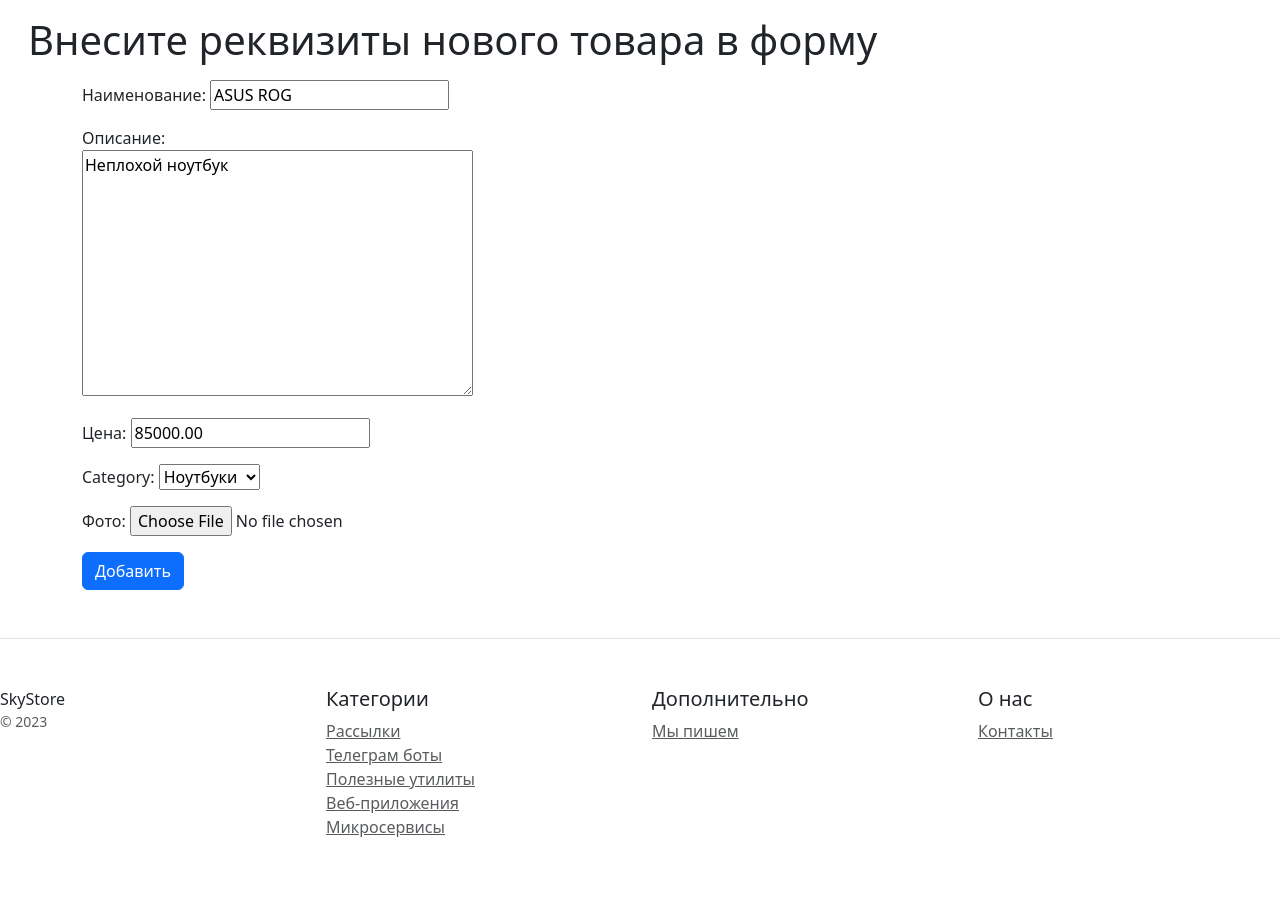
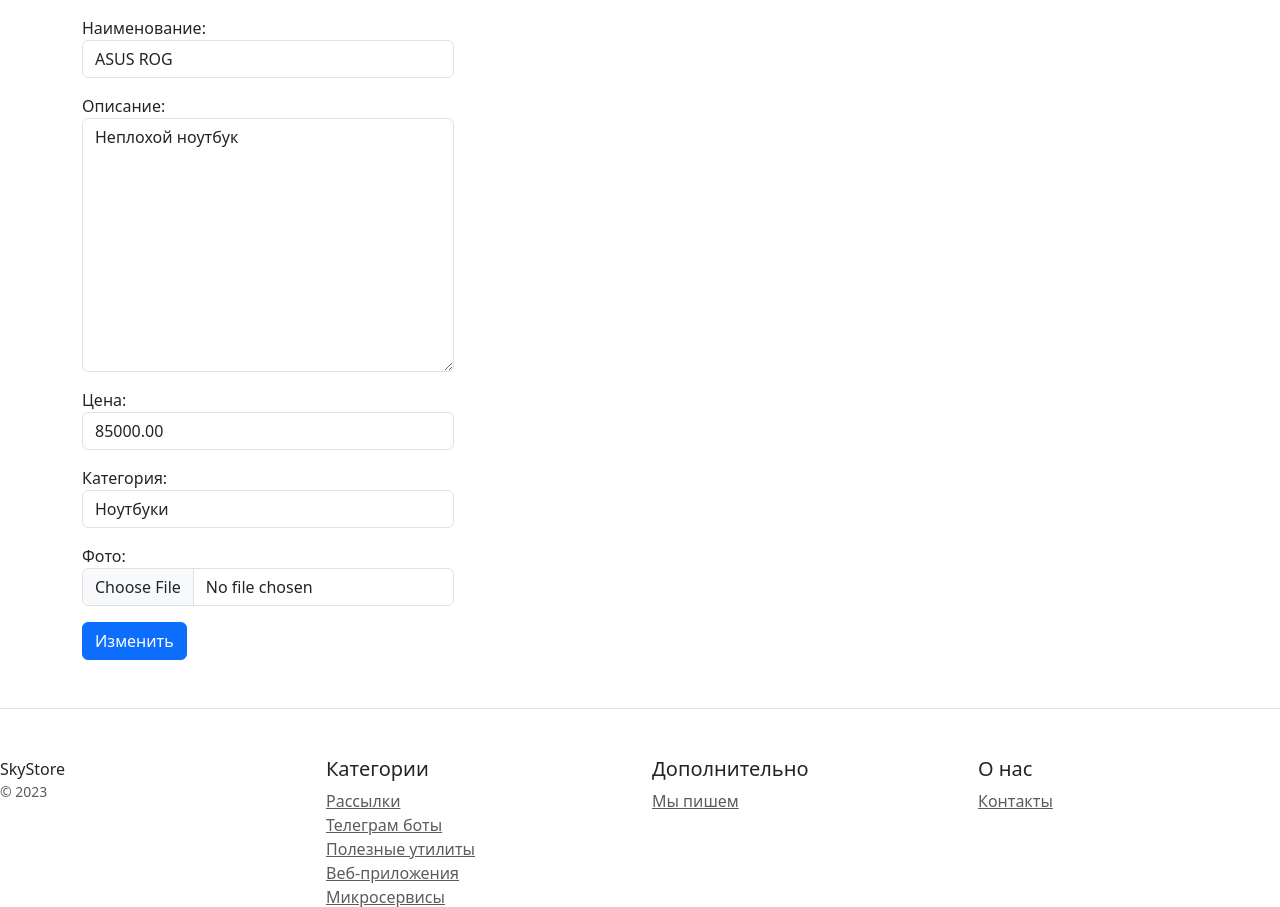
Before and after one commit to DenisTernovoy/DjangoProject, a Django app: page /product_detail/4/update in a window 1280 px wide. Shown: the part 73-980 px from the top of the page. Before the commit the page ends 910 px from the top, so only its background shows below. Run offline with Django 5.2, Linux system fonts and the light colour scheme; data comes from the database, SQL or seed files in the repository; some libraries are stand-ins or nearby versions.

Commit message:
Task 3 completed

```diff
--- a/catalog/forms.py
+++ b/catalog/forms.py
@@ -3,7 +3,28 @@ from catalog.models import Product
 from django.forms import ValidationError
 
 
-class ProductForm(forms.ModelForm):
+class StyleFormMixin:
+    def __init__(self, *args, **kwargs):
+        super().__init__(*args, **kwargs)
+
+        self.instance_data = kwargs.get("instance")
+
+        for field_name, field in self.fields.items():
+            if isinstance(field, forms.CheckboxInput):
+                field.widget.attrs.update(
+                    {
+                        "class": "form-check",
+                    }
+                )
+            else:
+                field.widget.attrs.update(
+                    {
+                        "class": "form-control",
+                    }
+                )
+
+
+class ProductForm(StyleFormMixin, forms.ModelForm):
 
     EXCLUDE_WORDS = [
         "казино",
@@ -31,7 +52,14 @@ class ProductForm(forms.ModelForm):
                 )
 
         if Product.objects.filter(name=name).exists():
-            raise ValidationError("Продукт с таким наименованием уже существует")
+            if self.instance_data is not None:
+                name_base = self.instance_data.name
+                if name_base != name:
+                    raise ValidationError(
+                        "Продукт с таким наименованием уже существует"
+                    )
+            else:
+                raise ValidationError("Продукт с таким наименованием уже существует")
 
         return name
 
--- a/catalog/models.py
+++ b/catalog/models.py
@@ -42,7 +42,10 @@ class Product(models.Model):
         upload_to="catalog/photo", verbose_name="Фото", null=True, blank=True
     )
     category = models.ForeignKey(
-        Category, on_delete=models.CASCADE, related_name="products"
+        Category,
+        on_delete=models.CASCADE,
+        related_name="products",
+        verbose_name="Категория",
     )
     price = models.DecimalField(max_digits=10, decimal_places=2, verbose_name="Цена")
     created_at = models.DateTimeField(auto_now_add=True, verbose_name="Дата создания")
--- a/catalog/templates/catalog/product_form.html
+++ b/catalog/templates/catalog/product_form.html
@@ -3,43 +3,15 @@
 {% block title %}Добавление товара{% endblock %}
 {% block content %}
 
-<div class="container m-3">
-    {% if existing == True %}<h1>Товар уже существует в базе</h1>
-    {% elif existing == False %}<h1>Товар успешно добавлен в базу</h1>
-    {% else %} <h1>Внесите реквизиты нового товара в форму</h1>
-    {% endif %}
-</div>
-
 <div class="container">
     <form method="post" class="col-4" enctype="multipart/form-data">
         {% csrf_token %}
         {{ form.as_p }}
-
-<!--        <div class="mb-3">-->
-<!--            <label for="name" class="form-label">Наименование</label>-->
-<!--            <input type="text" class="form-control" id="name" name="name">-->
-<!--        </div>-->
-<!--        <div class="mb-3">-->
-<!--            <label for="textarea" class="form-label">Описание</label>-->
-<!--            <textarea class="form-control" name="textarea" id="textarea"></textarea>-->
-<!--        </div>-->
-<!--        <div class="mb-3">-->
-<!--            <label for="disabledSelect" class="form-label">Категория товара</label>-->
-<!--            <select id="disabledSelect" class="form-select" name="category">-->
-<!--                {% for category in categories %}-->
-<!--                <option>{{category.name}}</option>-->
-<!--                {% endfor %}-->
-<!--            </select>-->
-<!--        </div>-->
-<!--        <div class="mb-3">-->
-<!--            <label for="price" class="form-label">Стоимость</label>-->
-<!--            <input type="number" class="form-control" id="price" name="price">-->
-<!--        </div>-->
-<!--        <div class="mb-3">-->
-<!--            <label for="formFile" class="form-label">Фото товара</label>-->
-<!--            <input class="form-control" type="file" name='file' id="formFile">-->
-<!--        </div>-->
-        <button type="submit" class="btn btn-primary">Добавить</button>
+        <button type="submit" class="btn btn-primary">
+            {% if change == True %}Изменить
+            {% else %}Добавить
+            {% endif %}
+        </button>
     </form>
 </div>
 {% endblock %}
--- a/catalog/views.py
+++ b/catalog/views.py
@@ -43,6 +43,12 @@ class ProductUpdateView(UpdateView):
     form_class = ProductForm
     success_url = reverse_lazy("catalog:product_list")
 
+    def get_context_data(self, **kwargs):
+        context = super().get_context_data(**kwargs)
+        context["change"] = True
+
+        return context
+
 
 class ProductDeleteView(DeleteView):
     model = Product
```
